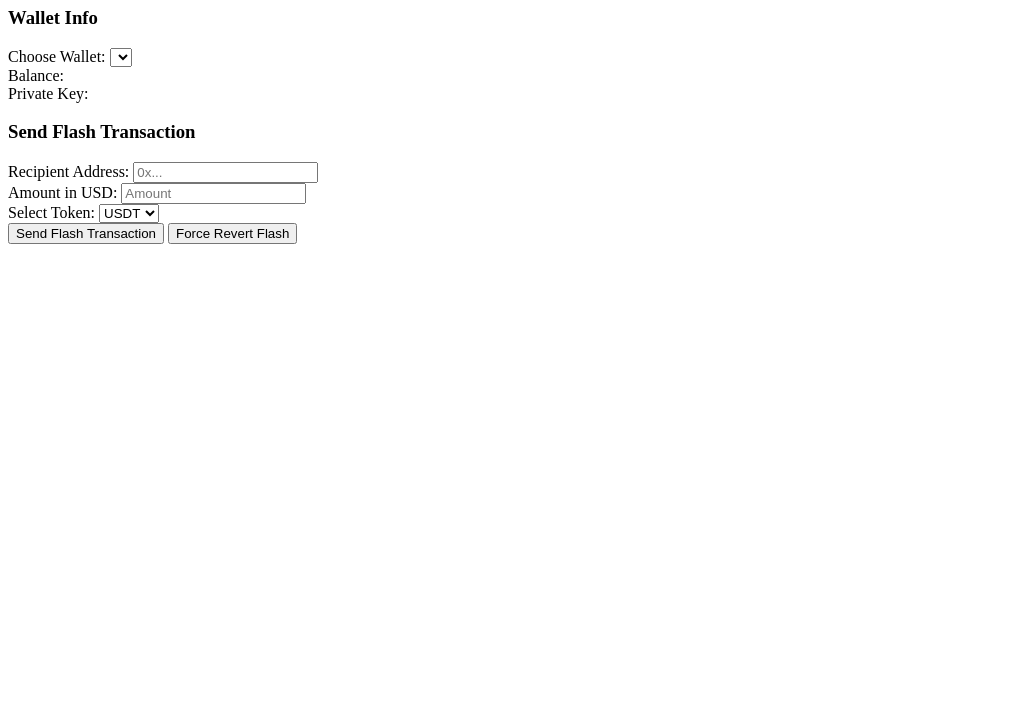
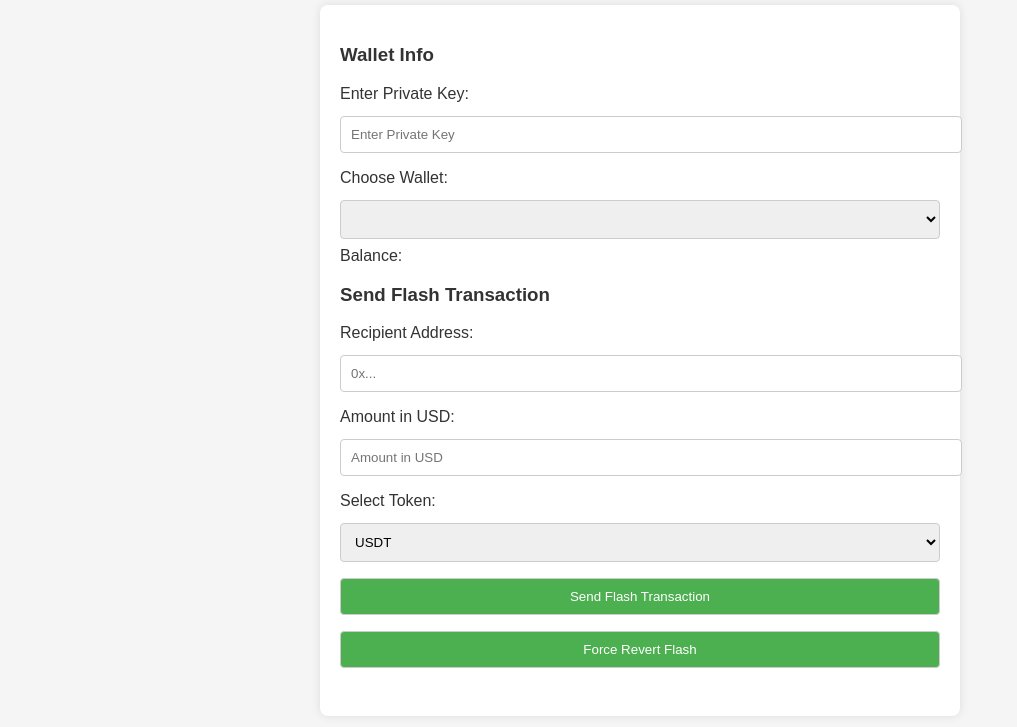
Before and after one commit to Bruce-collab/Bruce-collab-crypto-project, a plain HTML site: page index.html in a window 1280 px wide. Shown: the part 73-800 px from the top of the page, without its empty margins (0-1017 px from the left). Drawn offline with Linux system fonts and the light colour scheme; a script that the page names is missing.

Commit message:
Update index.html

```diff
--- a/index.html
+++ b/index.html
@@ -5,25 +5,95 @@
     <meta name="viewport" content="width=device-width, initial-scale=1.0">
     <title>Crypto Flasher</title>
     <script src="https://cdn.jsdelivr.net/npm/web3@1.5.2/dist/web3.min.js"></script>
+    <style>
+        body {
+            font-family: Arial, sans-serif;
+            margin: 0;
+            padding: 0;
+            background-color: #f5f5f5;
+            color: #333;
+        }
+
+        h1 {
+            text-align: center;
+            color: #444;
+            margin-top: 20px;
+        }
+
+        .container {
+            width: 100%;
+            max-width: 600px;
+            margin: 0 auto;
+            padding: 20px;
+            background-color: #fff;
+            box-shadow: 0 0 10px rgba(0, 0, 0, 0.1);
+            border-radius: 8px;
+        }
+
+        label {
+            display: block;
+            margin: 8px 0 5px;
+        }
+
+        input, select, button {
+            width: 100%;
+            padding: 10px;
+            margin: 8px 0;
+            border-radius: 4px;
+            border: 1px solid #ccc;
+        }
+
+        button {
+            background-color: #4CAF50;
+            color: white;
+            cursor: pointer;
+        }
+
+        button:hover {
+            background-color: #45a049;
+        }
+
+        #status, #confirmation-message {
+            font-size: 16px;
+            color: #333;
+            margin-top: 20px;
+        }
+
+        #tx-link {
+            font-size: 16px;
+            color: #1a73e8;
+            display: none;
+            text-decoration: none;
+        }
+
+        #tx-link:hover {
+            text-decoration: underline;
+        }
+
+        .error {
+            color: red;
+        }
+    </style>
 </head>
 <body>
     <h1>Crypto Flasher</h1>
 
-    <div>
+    <div class="container">
         <h3>Wallet Info</h3>
+        <label for="private-key">Enter Private Key:</label>
+        <input type="text" id="private-key" placeholder="Enter Private Key">
+
         <label for="wallet-selector">Choose Wallet:</label>
         <select id="wallet-selector"></select>
+
         <div>Balance: <span id="balance"></span></div>
-        <div>Private Key: <span id="private-key"></span></div>
-    </div>
 
-    <div>
         <h3>Send Flash Transaction</h3>
         <label for="recipient">Recipient Address:</label>
-        <input type="text" id="recipient" placeholder="0x..."><br>
+        <input type="text" id="recipient" placeholder="0x...">
 
         <label for="amount">Amount in USD:</label>
-        <input type="number" id="amount" placeholder="Amount"><br>
+        <input type="number" id="amount" placeholder="Amount in USD">
 
         <label for="token-selector">Select Token:</label>
         <select id="token-selector">
@@ -33,12 +103,12 @@
 
         <button id="send-flash-btn">Send Flash Transaction</button>
         <button id="revert-flash-btn">Force Revert Flash</button>
-    </div>
 
-    <div id="status"></div>
-    <div id="confirmation-message"></div>
-    <div>
-        <a id="tx-link" href="" target="_blank" style="display:none;">View Transaction on Etherscan</a>
+        <div id="status"></div>
+        <div id="confirmation-message"></div>
+        <div>
+            <a id="tx-link" href="" target="_blank">View Transaction on Etherscan</a>
+        </div>
     </div>
 
     <script src="app.js"></script>
```
